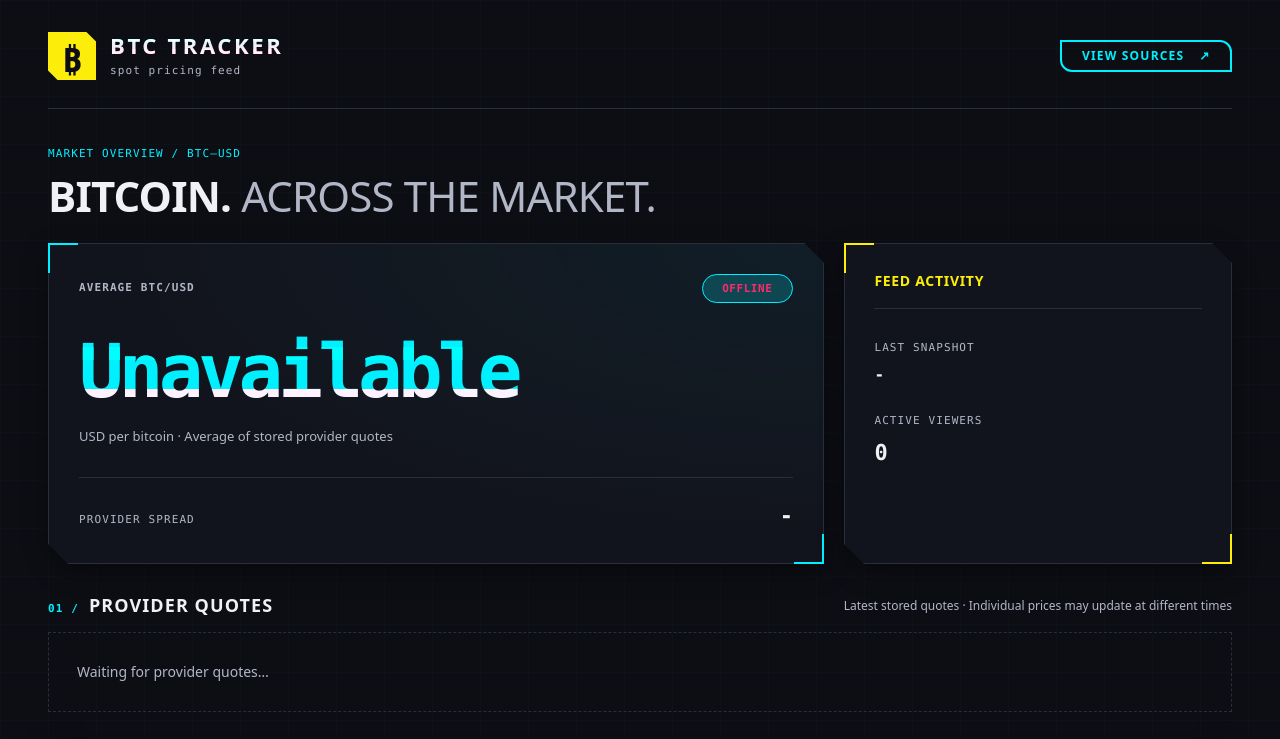
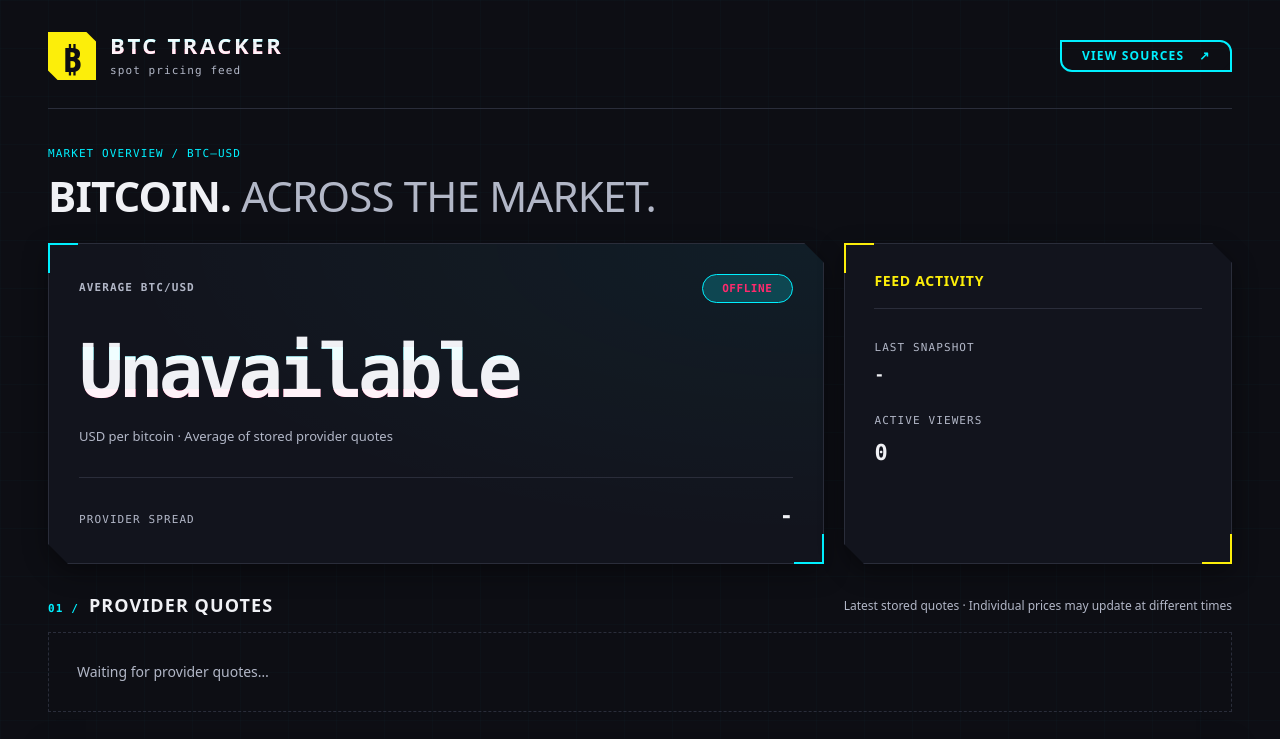
Before and after one commit to ggaddy/bitcoin_price_tracker, a plain HTML site: page src/ui.html in a window 1280 px wide. Shown: the top 739 px of the page. Drawn offline with Linux system fonts and the light colour scheme; no server answers; files whose address does not match are found by name.

Commit message:
Match hero price color to exchange prices

```diff
--- a/src/ui.html
+++ b/src/ui.html
@@ -27,7 +27,7 @@
       .session { height: 100%; }
       .hero { height: 100%; padding: 30px; background: radial-gradient(ellipse at top right, #00f0ff0c, transparent 65%), var(--color-bg-secondary); }
       .label { color: var(--color-text-secondary); text-transform: uppercase; }
-      .hero-price { margin: 24px 0 10px; font-family: var(--font-mono); font-size: clamp(32px, 5.8vw, 76px); font-weight: 700; letter-spacing: -.065em; line-height: 1.2; color: var(--cyber-cyan-500); overflow-wrap: anywhere; }
+      .hero-price { margin: 24px 0 10px; font-family: var(--font-mono); font-size: clamp(32px, 5.8vw, 76px); font-weight: 700; letter-spacing: -.065em; line-height: 1.2; overflow-wrap: anywhere; }
       .hero-caption { color: var(--color-text-secondary); font-size: 13px; }
       .hero-bottom { display: flex; justify-content: space-between; align-items: baseline; gap: 16px; margin-top: 30px; padding-top: 20px; border-top: 1px solid var(--color-border-default); }
       .value { font-family: var(--font-mono); font-variant-numeric: tabular-nums; font-size: 22px; font-weight: 600; }
```
